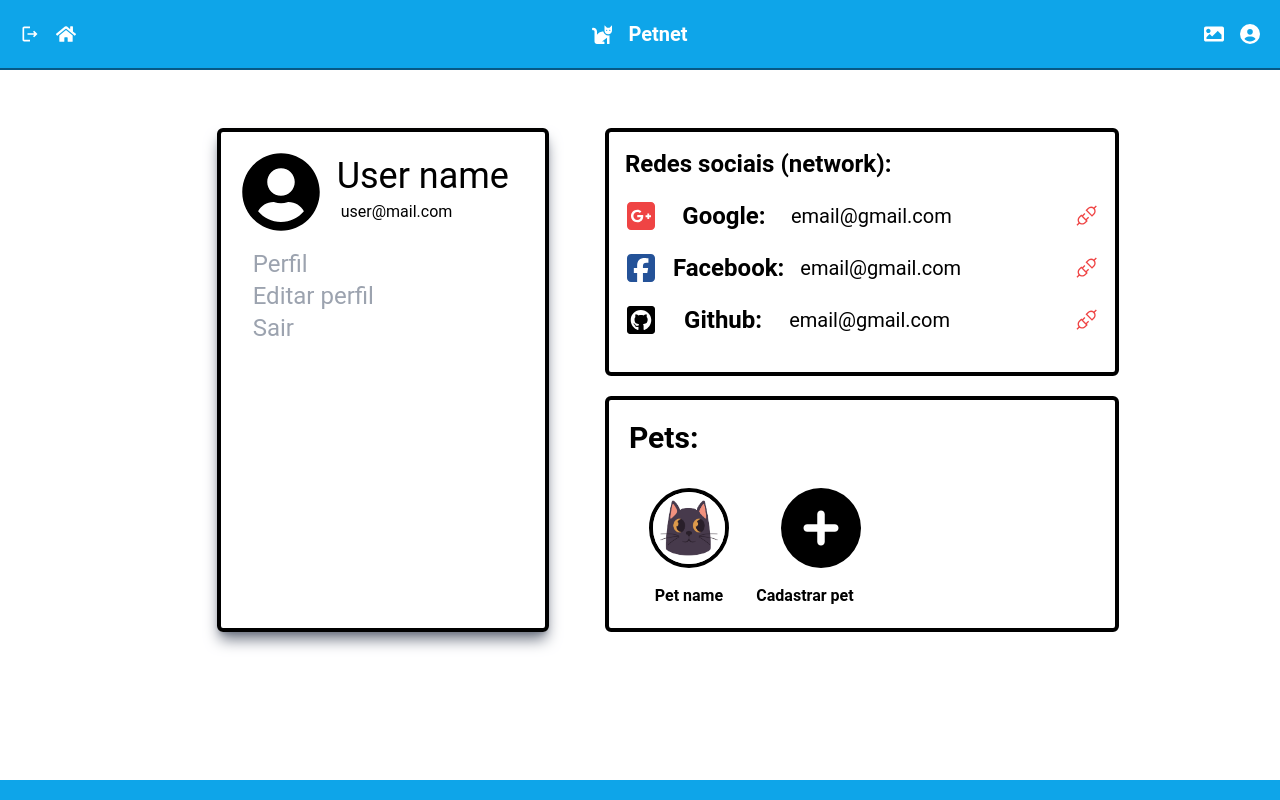
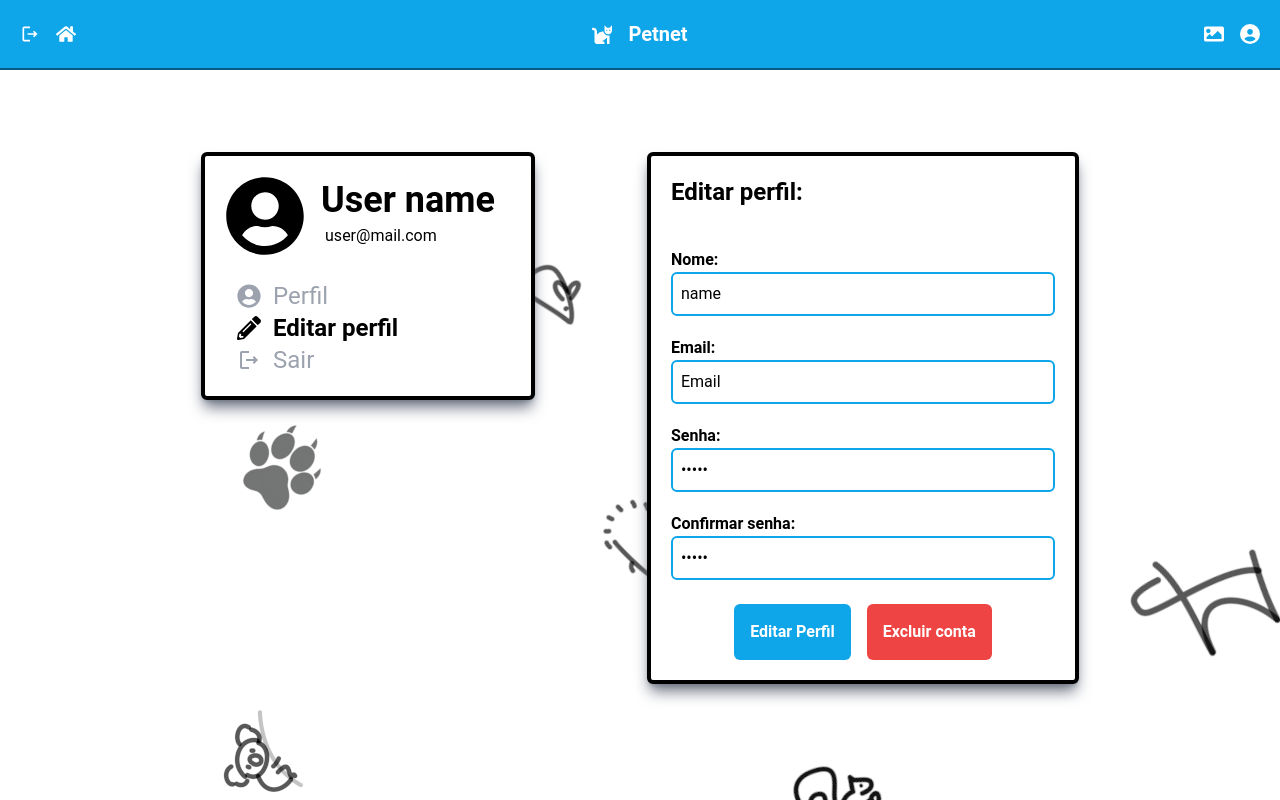
Before and after one commit to GustavoSMelo/petnet, a Next.js app: page /profile/user in a window 1280 px wide. Both pictures are taken after a click on the item "Editar perfil". Shown: the top 800 px of the page. Built offline with nearby package versions, Linux system fonts and the light colour scheme.

Commit message:
:construction: working on responsive and profile page

```diff
--- a/src/app/profile/user/page.tsx
+++ b/src/app/profile/user/page.tsx
@@ -1,20 +1,32 @@
-import './userprofile.style.scss';
+"use client";
 
-import { VscDebugDisconnect } from 'react-icons/vsc';
-import { FaGithubSquare, FaUserCircle } from 'react-icons/fa';
-import { FaSquareFacebook, FaSquareGooglePlus, FaCirclePlus } from 'react-icons/fa6';
-import Footer from '@petnet/components/footer';
-import Navbar from '@petnet/components/navbar';
-import PetImage from '@petnet/app/assets/catface.jpg';
+import "./userprofile.style.scss";
+
+import { useState } from "react";
+import Footer from "@petnet/components/footer";
+import Navbar from "@petnet/components/navbar";
+import { FaGithubSquare, FaPencilAlt, FaUserCircle } from "react-icons/fa";
+import { MdOutlineLogout } from "react-icons/md";
+import {
+    FaCirclePlus,
+    FaSquareFacebook,
+    FaSquareGooglePlus,
+} from "react-icons/fa6";
+import { VscDebugDisconnect } from "react-icons/vsc";
+import PetImage from "../../assets/catface.jpg";
 
 const UserProfile = () => {
+    const [shouldReturnForm, setShouldReturnForm] = useState<
+        "profile" | "edit"
+    >("profile");
+
     return (
         <>
             <Navbar />
-            <main>
-                <aside className='asideContainer'>
+            <main className="mainUserProfileContainer">
+                <aside className="asideContainer">
                     <div>
-                        <FaUserCircle className='userIcon' />
+                        <FaUserCircle className="userIcon" />
                         <span>
                             <h1>User name</h1>
                             <h2>user@mail.com</h2>
@@ -22,74 +34,131 @@ const UserProfile = () => {
                     </div>
 
                     <ul>
-                        <li>Perfil</li>
-                        <li>Editar perfil</li>
-                        <li>Sair</li>
+                        <li
+                            className={
+                                shouldReturnForm === "profile"
+                                    ? "selectedOption"
+                                    : ""
+                            }
+                            onClick={() => setShouldReturnForm("profile")}
+                        >
+                            <FaUserCircle /> <p>Perfil</p>
+                        </li>
+                        <li
+                            className={
+                                shouldReturnForm === "edit"
+                                    ? "selectedOption"
+                                    : ""
+                            }
+                            onClick={() => setShouldReturnForm("edit")}
+                        >
+                            <FaPencilAlt /> <p>Editar perfil</p>
+                        </li>
+                        <li>
+                            <MdOutlineLogout /> <p>Sair</p>
+                        </li>
                     </ul>
                 </aside>
 
-                <section className='profileContainer'>
-                    <section className='networkContainer'>
+                {shouldReturnForm === "profile" ? (
+                    <section className="profileContainer">
+                        <section className="networkContainer">
                             <h1>Redes sociais (network):</h1>
 
-                        <span className='network'>
-                            <FaSquareGooglePlus className='socialMediaIcon googleIcon' />
+                            <span className="network">
+                                <FaSquareGooglePlus className="socialMediaIcon googleIcon" />
                                 <h2>Google: </h2>
-                            <input type='text' value="email@gmail.com" />
-                            <button type='button' className='btnUnlink'><VscDebugDisconnect /></button>
+                                <input type="text" value="email@gmail.com" />
+                                <button type="button" className="btnUnlink">
+                                    <VscDebugDisconnect />
+                                </button>
                             </span>
 
-                        <span className='network'>
-                            <FaSquareFacebook className='socialMediaIcon facebookIcon' />
+                            <span className="network">
+                                <FaSquareFacebook className="socialMediaIcon facebookIcon" />
                                 <h2>Facebook: </h2>
-                            <input type='text' value="email@gmail.com" />
-                            <button type='button' className='btnUnlink'><VscDebugDisconnect /></button>
+                                <input type="text" value="email@gmail.com" />
+                                <button type="button" className="btnUnlink">
+                                    <VscDebugDisconnect />
+                                </button>
                             </span>
 
-                        <span className='network'>
-                            <FaGithubSquare className='socialMediaIcon githubIcon' />
+                            <span className="network">
+                                <FaGithubSquare className="socialMediaIcon githubIcon" />
                                 <h2>Github: </h2>
-                            <input type='text' value="email@gmail.com" />
-                            <button type='button' className='btnUnlink'><VscDebugDisconnect /></button>
+                                <input type="text" value="email@gmail.com" />
+                                <button type="button" className="btnUnlink">
+                                    <VscDebugDisconnect />
+                                </button>
                             </span>
                         </section>
 
-                    <section className='petsContainer'>
+                        <section className="petsContainer">
                             <h1>Pets: </h1>
 
                             <div>
                                 <figure>
-                                <img src={PetImage.src} alt='petLogo' />
+                                    <img src={PetImage.src} alt="petLogo" />
                                     <figcaption>Pet name</figcaption>
                                 </figure>
 
                                 <figure>
-                                <FaCirclePlus className='registerIcon' />
+                                    <FaCirclePlus className="registerIcon" />
                                     <figcaption>Cadastrar pet</figcaption>
                                 </figure>
                             </div>
                         </section>
                     </section>
-
-            {/* <section className='editProfileContainer'>
+                ) : (
+                    <section className="editProfileContainer">
+                        <h1>Editar perfil: </h1>
                         <form>
                             <label>Nome: </label>
-                        <input type='text' value='name' placeholder='Insira seu nome' />
+                            <input
+                                type="text"
+                                value="name"
+                                placeholder="Insira seu nome"
+                            />
 
                             <label>Email: </label>
-                        <input type='email' value='Email' placeholder='Insira seu email' />
+                            <input
+                                type="email"
+                                value="Email"
+                                placeholder="Insira seu email"
+                            />
 
                             <label>Senha: </label>
-                        <input type='password' value='senha' placeholder='Insira sua senha' />
+                            <input
+                                type="password"
+                                value="senha"
+                                placeholder="Insira sua senha"
+                            />
 
                             <label>Confirmar senha: </label>
-                        <input type='password' value='senha' placeholder='Confirme sua senha' />
+                            <input
+                                type="password"
+                                value="senha"
+                                placeholder="Confirme sua senha"
+                            />
 
-                        <button type='button'>Editar Perfil</button>
-                        <button type='button'>Excluir conta</button>
+                            <span>
+                                <button
+                                    className="btnChangeProfile"
+                                    type="button"
+                                >
+                                    Editar Perfil
+                                </button>
+                                <button
+                                    className="btnDeleteProfile"
+                                    type="button"
+                                >
+                                    Excluir conta
+                                </button>
+                            </span>
                         </form>
-                </section> */}
-        </main >
+                    </section>
+                )}
+            </main>
             <Footer />
         </>
     );
--- a/src/app/profile/user/userprofile.style.scss
+++ b/src/app/profile/user/userprofile.style.scss
@@ -4,11 +4,16 @@
 @tailwind components;
 @tailwind utilities;
 
-main {
-    @apply flex my-32 justify-center h-fit min-h-full;
+@mixin containerDefaultConfig() {
+    @apply border-4 border-black rounded-md p-5 mx-14 shadow-gray-500 shadow-lg h-fit bg-white mt-6;
+}
+
+.mainUserProfileContainer {
+    @apply flex my-32 justify-center h-fit min-h-screen;
+    background-image: url('../../assets/background.png');
 
     .asideContainer {
-        @apply border-4 border-black rounded-md p-5 mx-14 shadow-gray-500 shadow-lg;
+        @include containerDefaultConfig();
 
         div {
             @apply flex;
@@ -23,7 +28,7 @@ main {
             }
 
             h1 {
-                @apply text-4xl;
+                @apply text-4xl font-bold;
             }
 
             h2 {
@@ -32,17 +37,25 @@ main {
         }
 
         ul {
-            @apply mt-4 text-2xl ml-3 text-gray-400;
+            @apply mt-6 text-2xl ml-3 text-gray-400;
 
             li {
-                @apply cursor-pointer;
+                @apply cursor-pointer flex items-center;
+
+                p {
+                    @apply ml-3;
+                }
+            }
+
+            .selectedOption {
+                @apply font-bold text-black;
             }
         }
     }
 
     .profileContainer {
         .networkContainer {
-            @apply border-black border-4 p-4 mb-5 rounded-md;
+            @include containerDefaultConfig();
 
             h1 {
                 @apply mb-5 text-2xl font-bold;
@@ -78,14 +91,14 @@ main {
         }
 
         .petsContainer {
-            @apply border-black border-4 rounded-md p-5;
+            @include containerDefaultConfig();
 
             h1 {
                 @apply font-bold text-3xl mb-8;
             }
 
             div {
-                @apply flex items-center text-center;
+                @apply flex items-center text-center flex-wrap justify-center;
 
                 figure {
                     @apply text-center items-center font-bold ml-5;
@@ -105,4 +118,41 @@ main {
             }
         }
     }
+
+    .editProfileContainer {
+        @include containerDefaultConfig();
+
+        h1 {
+            @apply text-2xl font-bold mb-5;
+        }
+
+        form {
+            @apply flex flex-col;
+
+            label {
+                @apply font-bold mt-5;
+            }
+
+            input {
+                @apply border-2 border-sky-500 p-2 rounded-md w-96;
+            }
+
+            span {
+                @apply flex items-center justify-center mt-6;
+
+                button {
+                    @apply p-4 mx-2 rounded font-bold;
+                }
+
+                .btnChangeProfile {
+                    @apply bg-sky-500 rounded-md text-white;
+                }
+
+                .btnDeleteProfile {
+                    @apply bg-red-500 rounded-md text-white;
+                }
+            }
+        }
+    }
+
 }
--- a/src/components/navbar/index.tsx
+++ b/src/components/navbar/index.tsx
@@ -12,7 +12,7 @@ const Navbar = () => {
     return <nav className='navbarContainer'>
         <div>
             <MdOutlineLogout />
-            <FaHome />
+            <FaHome onClick={() => router.push('/home')} />
         </div>
 
         <div>
```
Also changed, not shown: src/app/home/home.style.scss (+40 -1 lines). Lines whose indentation alone changed are shown as unchanged.
